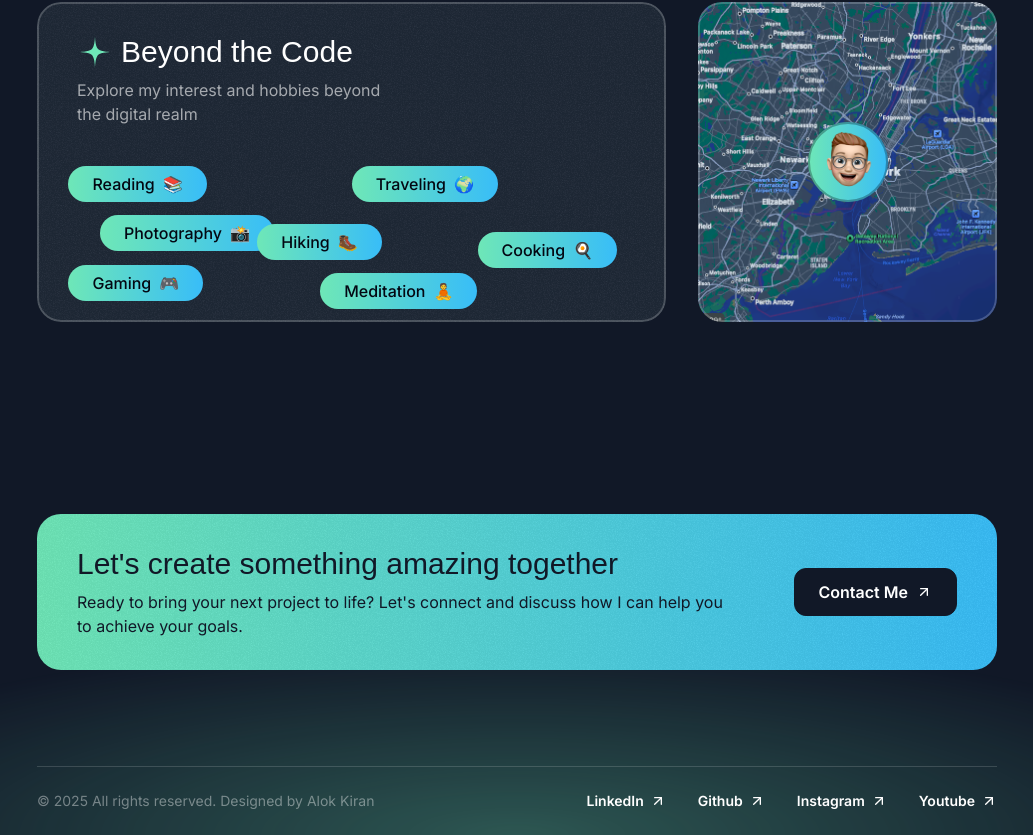
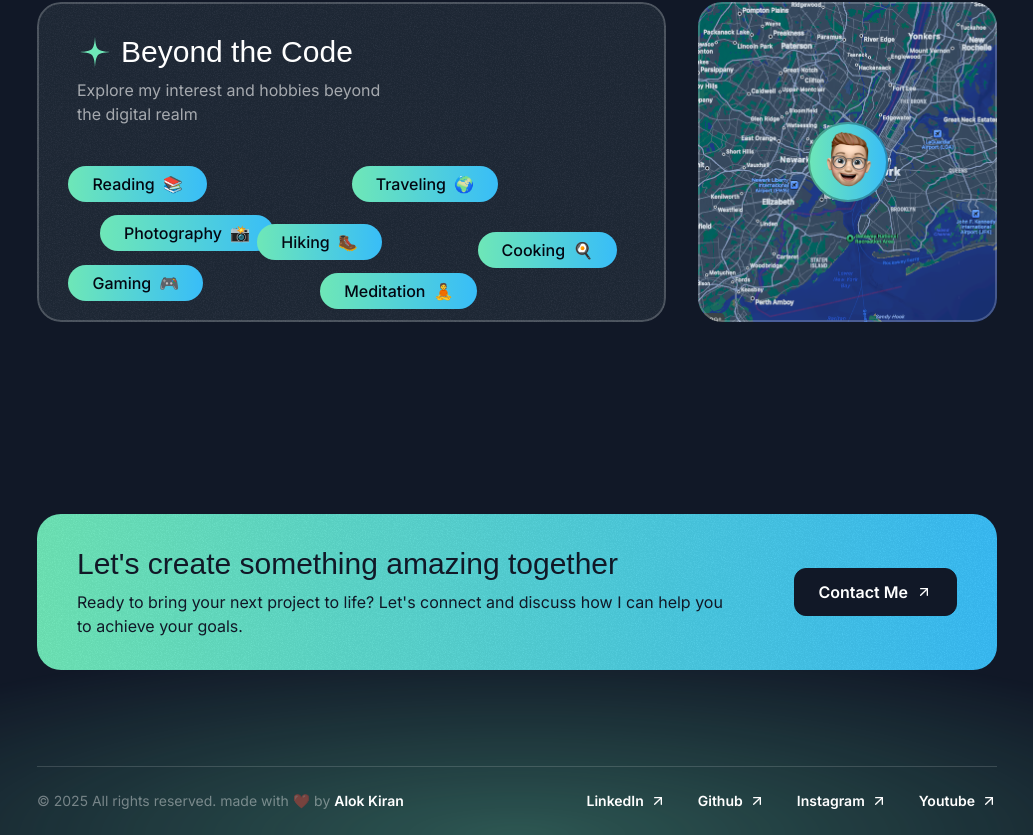
Before and after one commit to alok-kiran/alok-portfolio, a Next.js app: page / in a window 1280 px wide. Shown: the part 4602-5437 px from the top of the page, without its empty margins (123-1156 px from the left). Built offline with nearby package versions, Linux system fonts and the light colour scheme; a web font is replaced by a local one.

Commit message:
fix: update footer copyright text to include a more personalized message

```diff
--- a/app/sections/footer.tsx
+++ b/app/sections/footer.tsx
@@ -30,7 +30,7 @@ function Footer() {
       <div className=' container'>
               <div className=' border-t border-white/15 py-6 text-sm flex flex-col items-center gap-8 md:flex-row md:justify-between'>
                   <div className=' text-white/40'>
-                      &copy; 2025 All rights reserved. Designed by <a href="https://www.linkedin.com/in/alokkiran/">Alok Kiran</a>
+                      &copy; 2025 All rights reserved. made with ❤️ by <Link href="https://www.linkedin.com/in/alokkiran/" target='_blank'><span className=' text-white font-semibold'>Alok Kiran</span></Link>
                   </div>
                   <nav className=' flex flex-row items-center gap-8 '>
                       {
```
